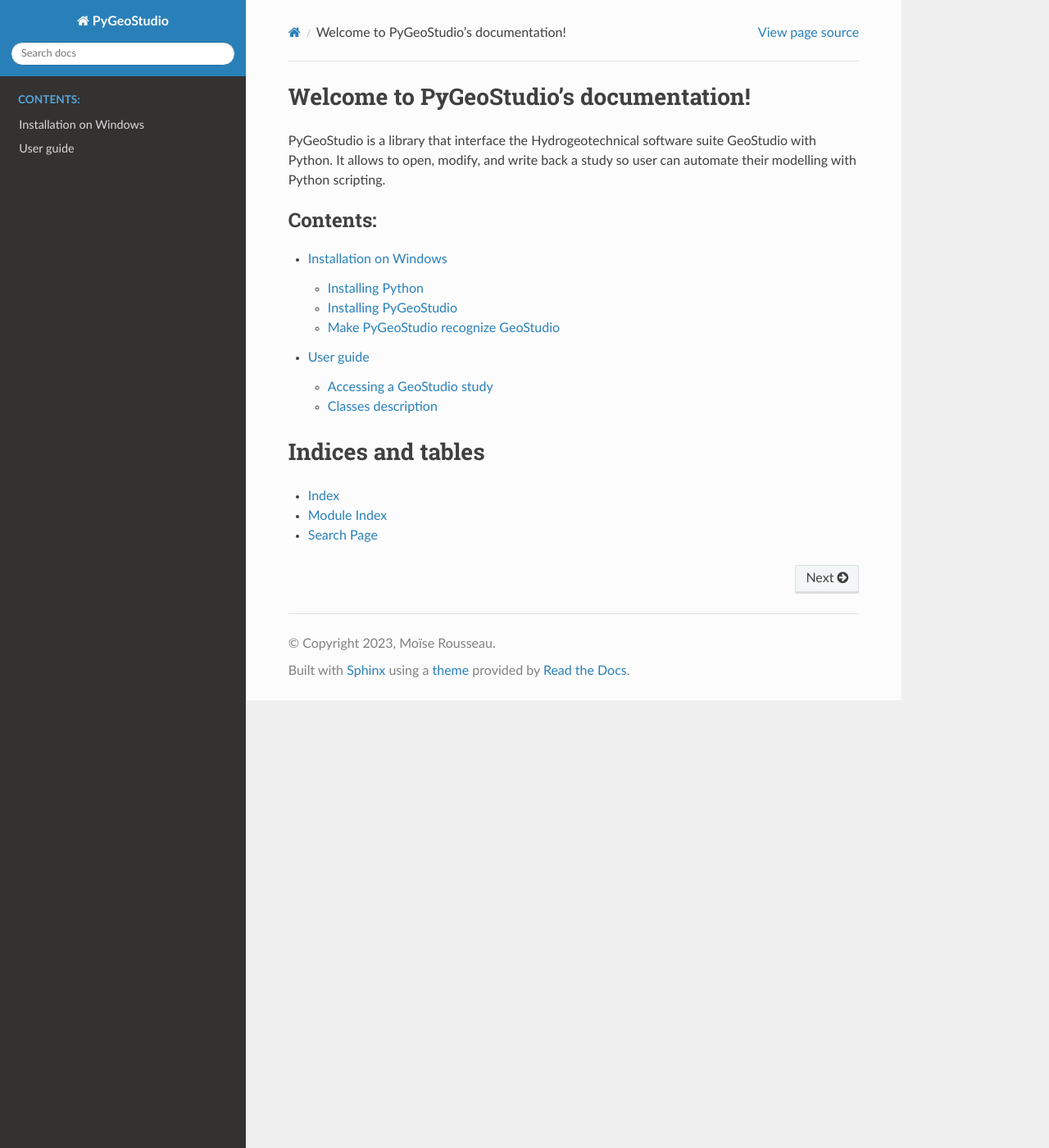
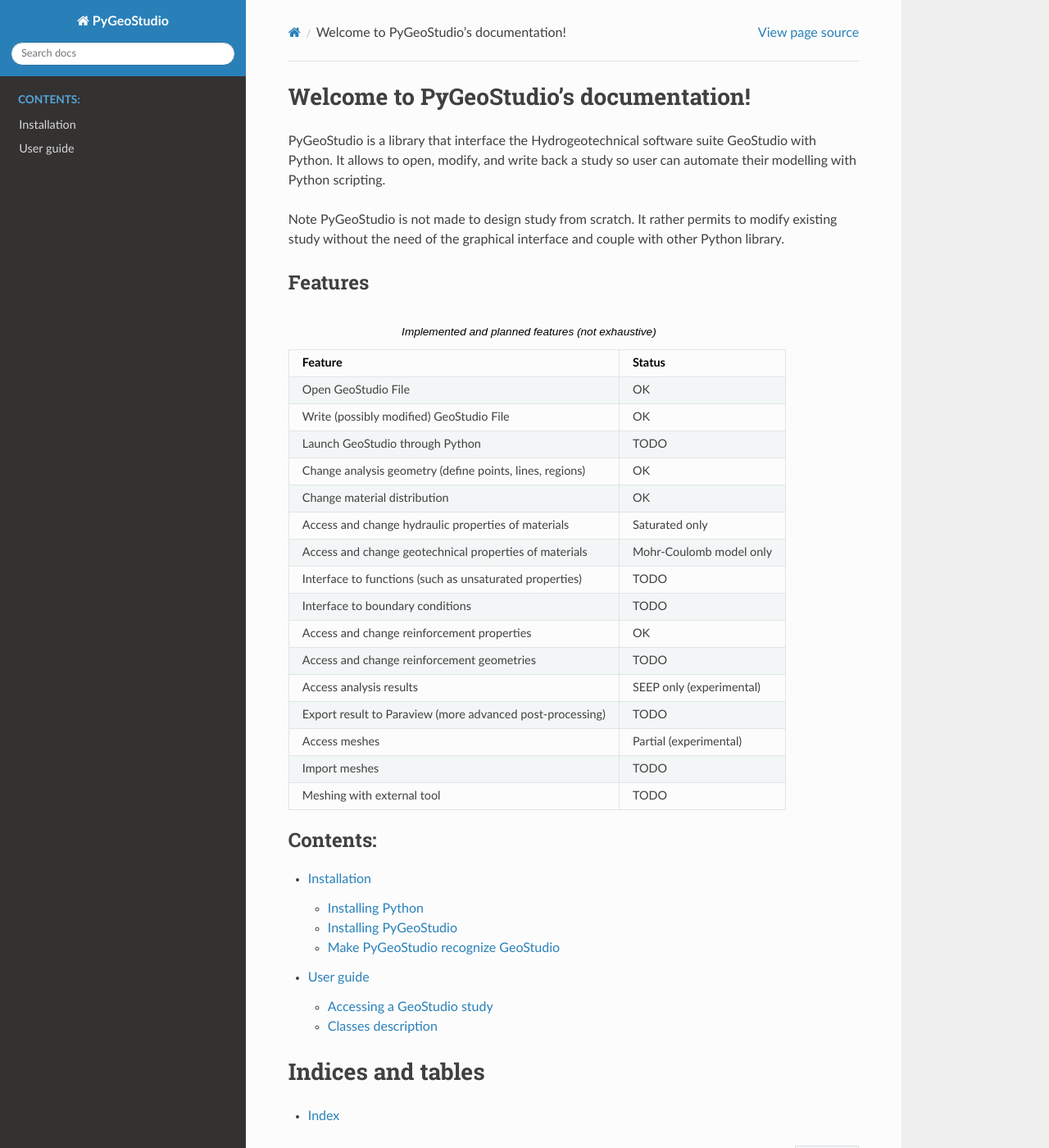
Before and after one commit to MoiseRousseau/PyGeoStudio, a Sphinx documentation site: the page built from docs/source/index.rst, in a window 1280 px wide and 1400 px high. Shown: the whole window at 82% size. Built offline with Sphinx 7.4.7 and the Read the Docs theme 2.0.0, drawn with Linux system fonts in a browser that asks for light colours.

Commit message:
Continue documenting

```diff
--- a/PyGeoStudio/__init__.py
+++ b/PyGeoStudio/__init__.py
@@ -3,3 +3,6 @@
 from .Geometry import Geometry
 from .Context import Context
 from .Material import Material
+from .Reinforcement import Reinforcement
+from .Mesh import Mesh
+from .Results import Results
--- a/docs/source/index.rst
+++ b/docs/source/index.rst
@@ -8,6 +8,54 @@
 
 PyGeoStudio is a library that interface the Hydrogeotechnical software suite GeoStudio with Python.
 It allows to open, modify, and write back a study so user can automate their modelling with Python scripting.
+
+Note PyGeoStudio is not made to design study from scratch.
+It rather permits to modify existing study without the need of the graphical interface and couple with other Python library.
+
+
+Features
+--------
+
+.. list-table:: Implemented and planned features (not exhaustive)
+   :widths: auto
+   :header-rows: 1
+
+   * - Feature
+     - Status
+   * - Open GeoStudio File
+     - OK
+   * - Write (possibly modified) GeoStudio File
+     - OK
+   * - Launch GeoStudio through Python
+     - TODO
+   * - Change analysis geometry (define points, lines, regions)
+     - OK
+   * - Change material distribution
+     - OK
+   * - Access and change hydraulic properties of materials
+     - Saturated only
+   * - Access and change geotechnical properties of materials
+     - Mohr-Coulomb model only
+   * - Interface to functions (such as unsaturated properties)
+     - TODO
+   * - Interface to boundary conditions
+     - TODO
+   * - Access and change reinforcement properties
+     - OK
+   * - Access and change reinforcement geometries
+     - TODO
+   * - Access analysis results
+     - SEEP only (experimental)
+   * - Export result to Paraview (more advanced post-processing)
+     - TODO
+   * - Access meshes
+     - Partial (experimental)
+   * - Import meshes
+     - TODO
+   * - Meshing with external tool
+     - TODO
+
+
 
 .. toctree::
    :maxdepth: 2
@@ -22,5 +70,7 @@
 ==================
 
 * :ref:`genindex`
-* :ref:`modindex`
-* :ref:`search`
+
+..
+   * :ref:`modindex`
+   * :ref:`search`
--- a/docs/source/user_guide.rst
+++ b/docs/source/user_guide.rst
@@ -67,3 +67,8 @@
 
    classes/geostudiofile.rst
    classes/material.rst
+   classes/analysis.rst
+   classes/context.rst
+   classes/mesh.rst
+   classes/reinforcement.rst
+   classes/results.rst
```
Also changed, not shown: docs/source/classes/analysis.rst (added, +18 -0 lines), docs/source/classes/context.rst (added, +9 -0 lines), docs/source/classes/geostudiofile.rst (+18 -3 lines), docs/source/classes/material.rst (+54 -4 lines), docs/source/classes/mesh.rst (added, +7 -0 lines), docs/source/classes/reinforcement.rst (added, +27 -0 lines), docs/source/classes/results.rst (added, +39 -0 lines), docs/source/install.rst (+13 -4 lines), 6 other files.
